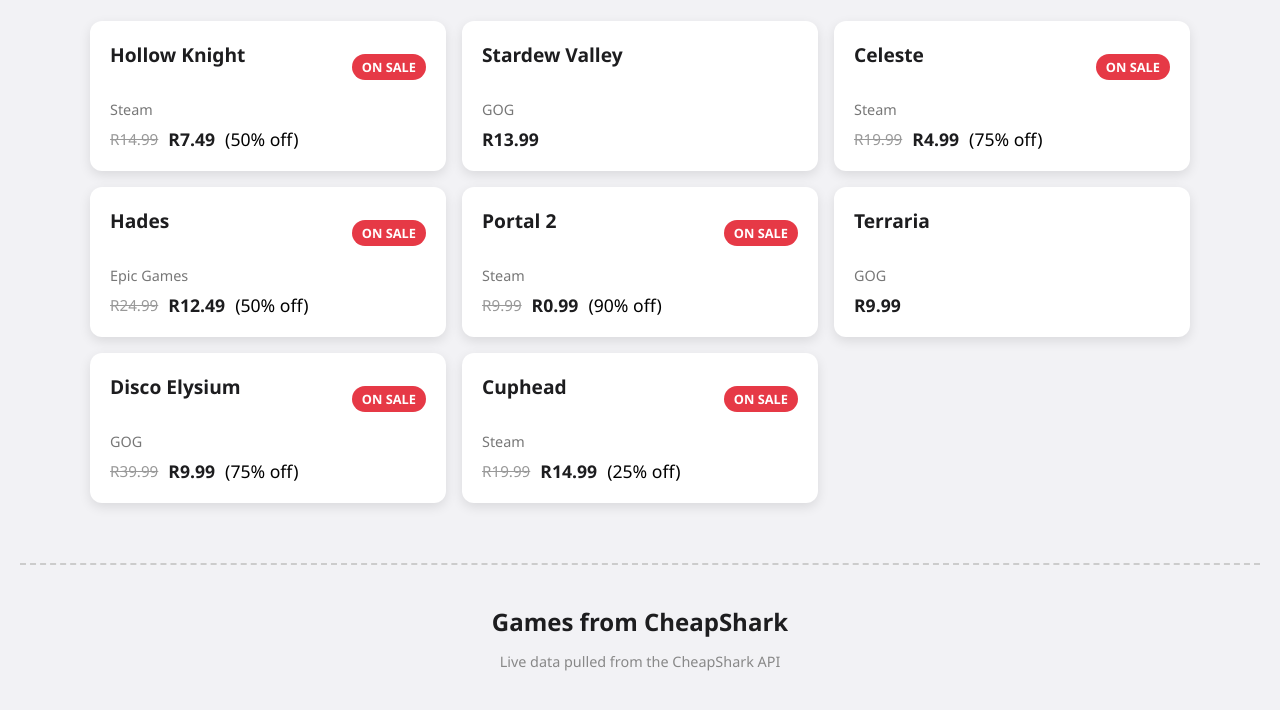
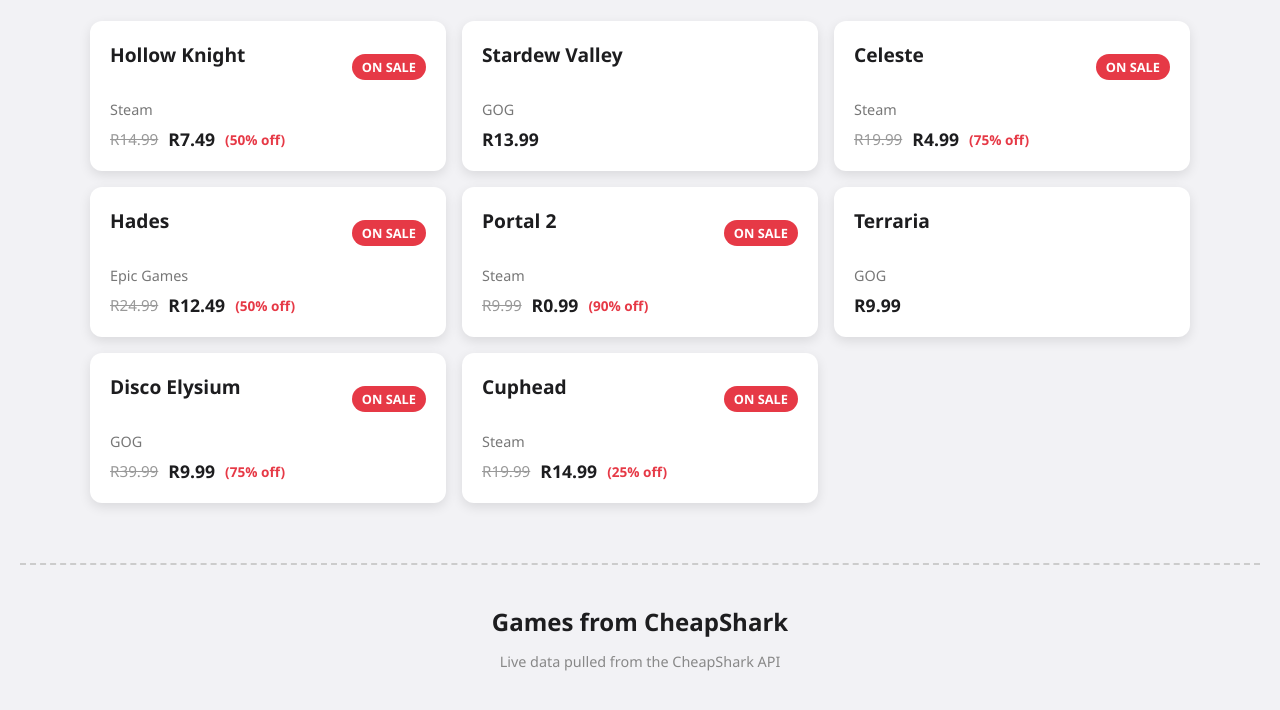
Before and after one commit to MinteNecha/Game_Deals, a plain HTML site: page index.html in a window 1280 px wide. Shown: the part 150-860 px from the top of the page. Drawn offline with Linux system fonts and the light colour scheme; no server answers.

Commit message:
style: add discount class for improved styling of discount labels

```diff
--- a/style.css
+++ b/style.css
@@ -121,3 +121,9 @@ h1, h2 {
     margin-top: -10px;
     margin-bottom: 24px;
 }
+
+.discount {
+    font-size: 0.85rem;
+    color: #e63946;
+    font-weight: bold;
+}
```
